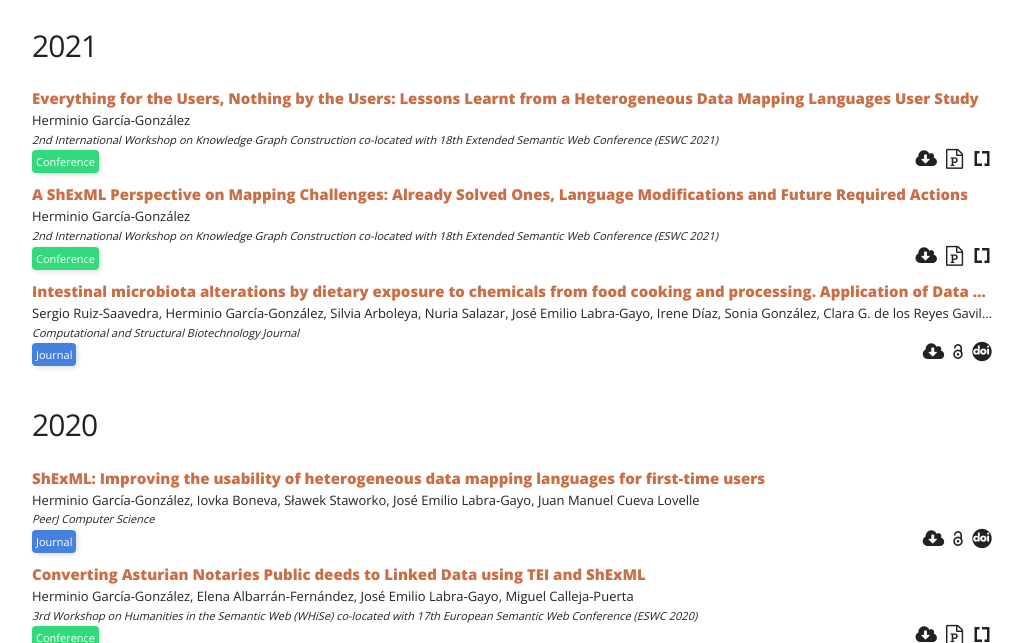
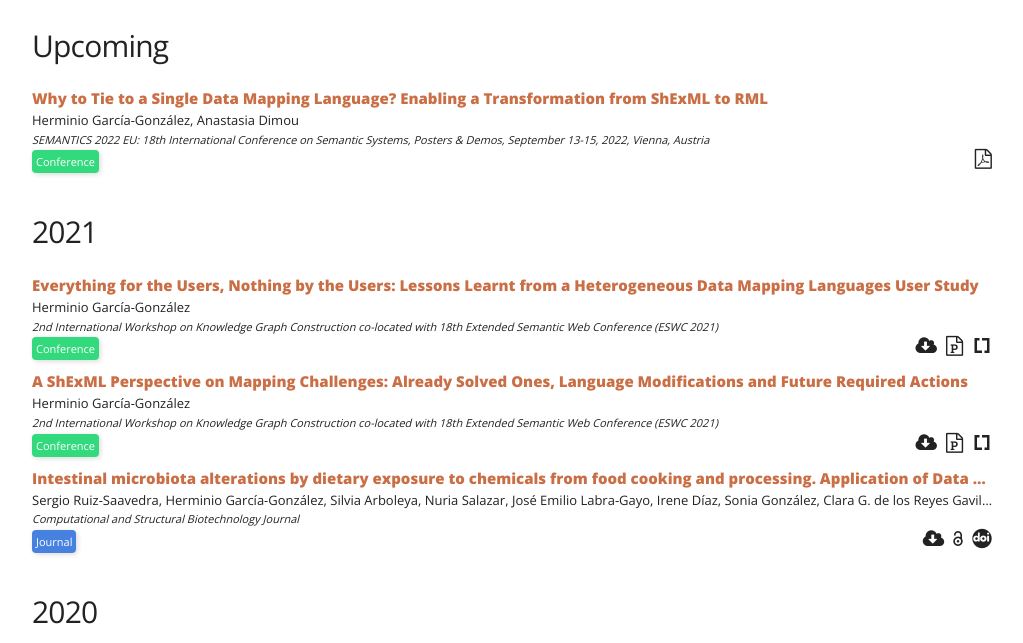
Before and after one commit to herminiogg/herminiogg.github.io, a Jekyll site: the page built from research/index.md, in a window 1280 px wide and 900 px high, cut to the strip 257-900 px from the top of the window. Shown: the whole strip, without its empty margins (128-1151 px from the left). Built offline with Jekyll 4.4.1, drawn with Linux system fonts in a browser that asks for light colours; some web fonts are replaced.

Commit message:
Added SEMANTICS22 poster preprint

```diff
--- a/research/index.md
+++ b/research/index.md
@@ -4,6 +4,25 @@ title:  "Research | Herminio García"
 page-title: "Research"
 lang: en
 ---
+
+#### Upcoming
+<div class="references">
+    <div class="reference">
+        <div class="mainInformation">
+            <span class="title">Why to Tie to a Single Data Mapping Language? Enabling a Transformation from ShExML to RML</span>
+            <span class="authors">Herminio García-González, Anastasia Dimou</span>
+            <span class="venue">SEMANTICS 2022 EU: 18th International Conference on Semantic Systems, Posters & Demos, September 13-15, 2022, Vienna, Austria</span>
+        </div>
+        <div class="otherInformation">
+            <div class="typeOfVenue">
+                <span class="typeOfVenueTitle conference">Conference</span>
+            </div>
+            <div class="links">
+                <a href="../../research/papers/SEMANTICS22-Poster.pdf" title="Download preprint"><i class="fa fa-file-pdf-o fa-2x"></i></a>
+            </div>
+        </div>
+    </div>
+</div>
 
 #### 2021
 <div class="references">
```
Also changed, not shown: es/research/index.md (+19 -0 lines), 1 other file.
